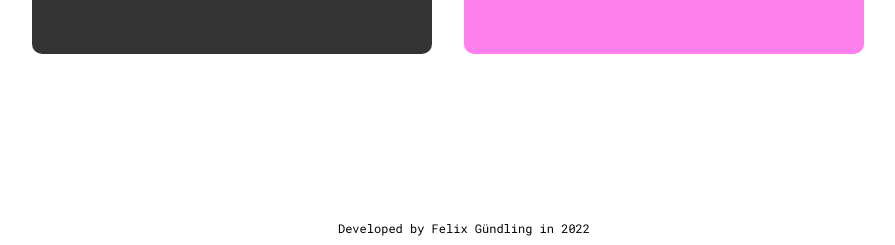
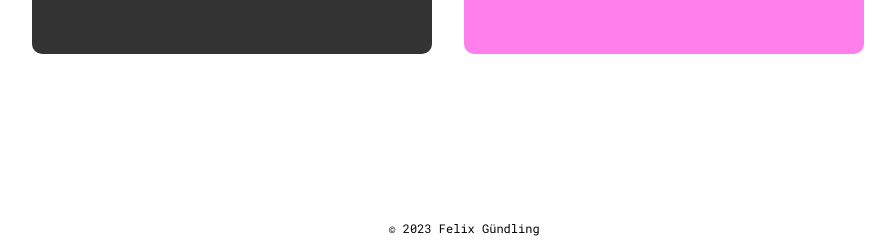
Before and after one commit to fguendling/project-portfolio, a React (Create React App) app: page / in a window 1280 px wide. Shown: the part 1438-1683 px from the top of the page, without its empty margins (176-1071 px from the left). Built offline with nearby package versions, Linux system fonts and the light colour scheme.

Commit message:
update footer

```diff
--- a/src/App.js
+++ b/src/App.js
@@ -79,7 +79,7 @@ function App() {
 </div>
 
 <br></br>
-<footer>Developed by Felix Gündling in 2022</footer>
+<footer>© 2023 Felix Gündling</footer>
     </div>
   );
 }
```
